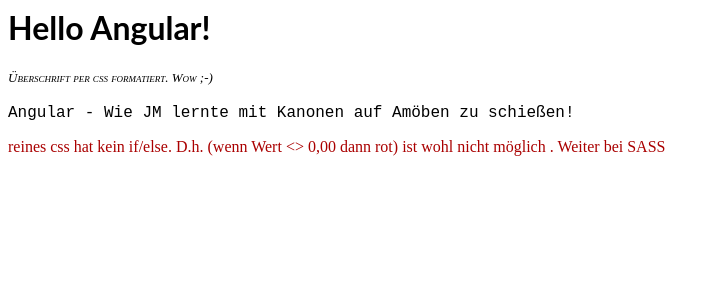
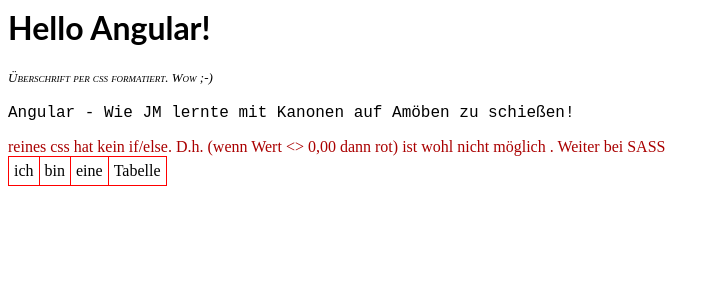
Before and after one commit to nomoretower/angular-4c6xek, an Angular app: page / in a window 1280 px wide. Shown: the top 300 px of the page, without its empty margins (0-720 px from the left). Built offline with nearby package versions, Linux system fonts and the light colour scheme.

Commit message:
2 files modified

```diff
--- a/src/app/app.component.css
+++ b/src/app/app.component.css
@@ -22,3 +22,16 @@
       color: red;
     }
   }
+
+div.table {
+	display: table;
+	border-collapse: collapse;
+}
+div.tr {
+	display: table-row;
+}
+div.td {
+	display: table-cell;
+	border: thin solid red;
+	padding: 5px;
+}
--- a/src/app/app.component.html
+++ b/src/app/app.component.html
@@ -9,3 +9,13 @@
 </p>
 
 <span id="blink">reines css hat kein if/else. D.h. (wenn Wert <> 0,00 dann rot) ist wohl nicht möglich . Weiter bei SASS</span>
+
+
+	<div class="table">
+		<div class="tr">
+			<div class="td">ich</div>
+			<div class="td">bin</div>
+			<div class="td">eine</div>
+			<div class="td">Tabelle</div>
+		</div>
+	</div>
```
